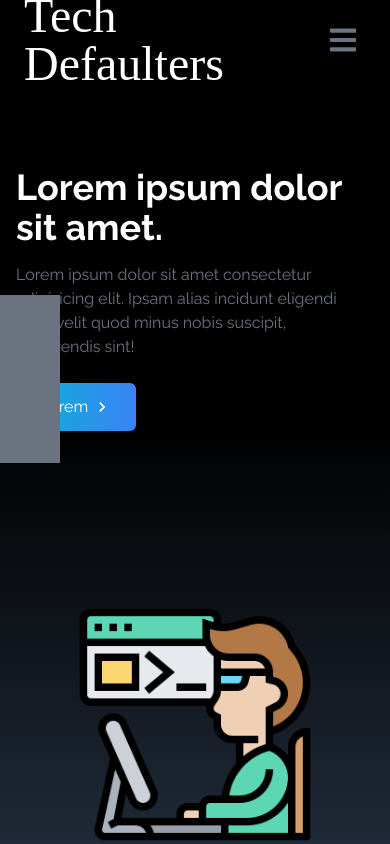
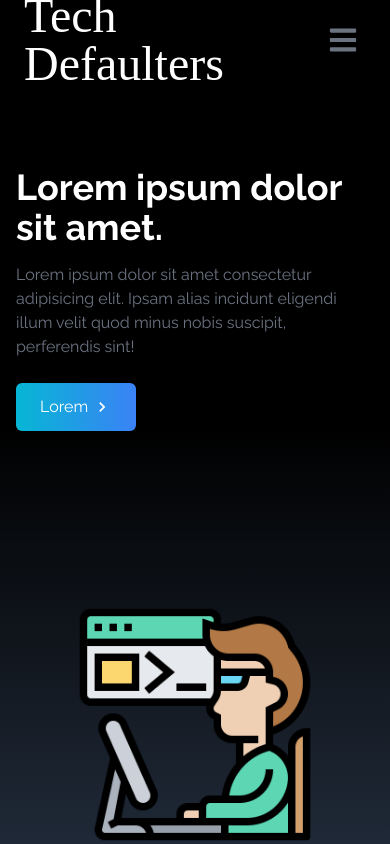
Before and after one commit to tech-defaulters/Portfolio, a React (Create React App) app: page / in a window 390 px wide. Built offline with nearby package versions, Linux system fonts and the light colour scheme; a web font is replaced by a local one.

Commit message:
social links done

```diff
--- a/src/components/SocialLinks.jsx
+++ b/src/components/SocialLinks.jsx
@@ -1,6 +1,6 @@
 import { FaGithub, FaLinkedin } from "react-icons/fa";
 import { HiOutlineMail } from "react-icons/hi";
-import { BsFillPersonLinesFill } from "react-icons/bs";
+// import { BsFillPersonLinesFill } from "react-icons/bs";
 
 
 const SocialLinks = () => {
@@ -32,21 +32,21 @@ const SocialLinks = () => {
                     Mail <HiOutlineMail size={30} />
                 </>
             ),
-            href: "mailto:techdefaulters@gmail.com"
+            href: "mailto:techdefaulters@gmail.com",
+            style: "rounded-br-md"
         }
     ]
 
   return (
-    <div className="flex flex-col top-[35%] left-0 fixed">
+    <div className="hidden lg:flex flex-col top-[35%] left-0 fixed">
         <ul>
             {links.map((link) => (
-                <li key={link.id} className="flex justify-between items-center w-40 h-14 px-4 ml-[-100px] hover:ml-[-10px] hover:rounded-md   duration-300 bg-gray-500">
-                    <a href="" className="flex justify-between items-center w-full text-white">
-
+                <li key={link.id} className={"flex justify-between items-center w-40 h-14 px-4 ml-[-100px] hover:ml-[-10px] hover:rounded-md   duration-300 bg-gray-500 " + link.style}>
+                    <a href={link.href} className="flex justify-between items-center w-full text-white" target="_blank" rel="noreferrer">
+                        {link.child}
                     </a>
                 </li>
             ))}
-
         </ul>
     </div>
   )
```
